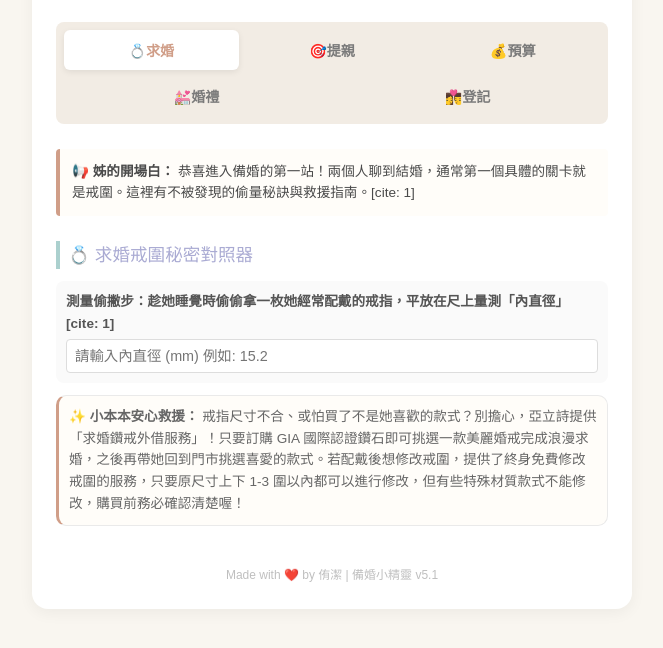
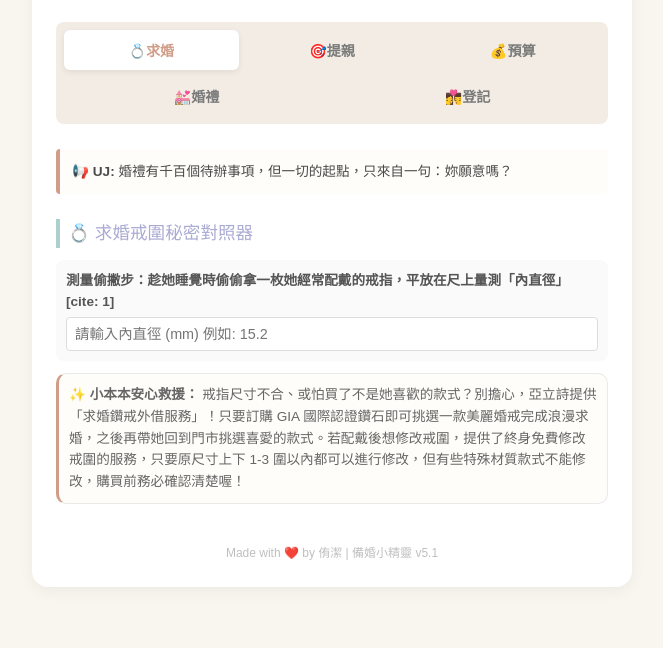
Before and after one commit to UJWoo/Wedding-Dobby, a plain HTML site: page index.html in a window 1280 px wide. Shown: the part 140-788 px from the top of the page, without its empty margins (308-971 px from the left). Drawn offline with Linux system fonts and the light colour scheme.

Commit message:
Update index.html

```diff
--- a/index.html
+++ b/index.html
@@ -131,7 +131,7 @@
 
     <!-- ==================== Tab 01: 求婚💍 ==================== -->
     <div id="tab-ring" class="tab-content active">
-        <div class="intro-text">📢 <strong>姊的開場白：</strong> 恭喜進入備婚的第一站！兩個人聊到結婚，通常第一個具體的關卡就是戒圍。這裡有不被發現的偷量秘訣與救援指南。[cite: 1]</div>
+        <div class="intro-text">📢 <strong>UJ:</strong> 婚禮有千百個待辦事項，但一切的起點，只來自一句：妳願意嗎？</div>
 
         <div class="section-title">💍 求婚戒圍秘密對照器</div>
         <div class="input-group">
```
